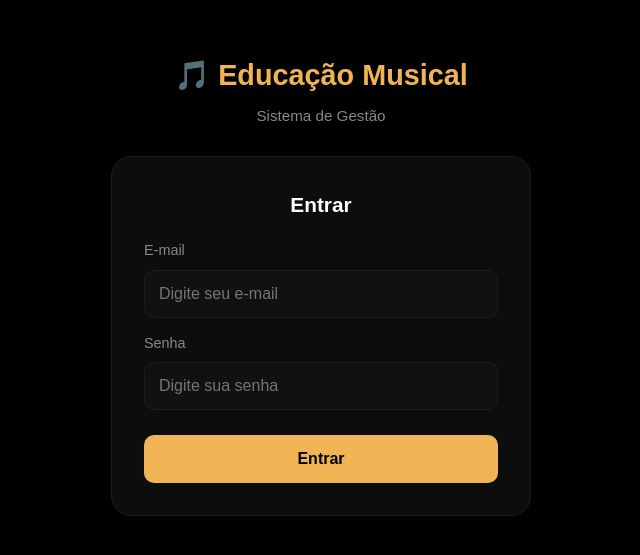
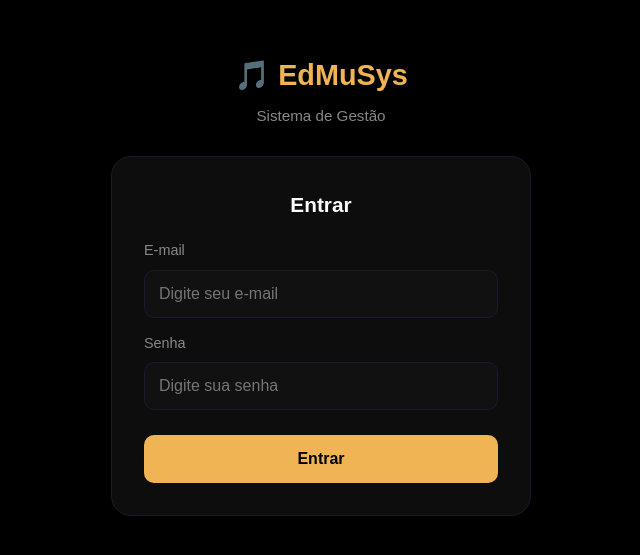
Before and after one commit to ls2075662-bit/EdMusys---Sistema-Gestor, a plain HTML site: page index.html in a window 1280 px wide. Shown: the part 115-670 px from the top of the page, without its empty margins (319-959 px from the left). Drawn offline with Linux system fonts and the light colour scheme.

Commit message:
mudança no nome do sistema

```diff
--- a/index.html
+++ b/index.html
@@ -12,7 +12,7 @@
     <div class="login-container">
 
         <div class="logo-area">
-            <h1>🎵 Educação Musical</h1>
+            <h1>🎵 EdMuSys</h1>
             <p>Sistema de Gestão</p>
         </div>
 
```
